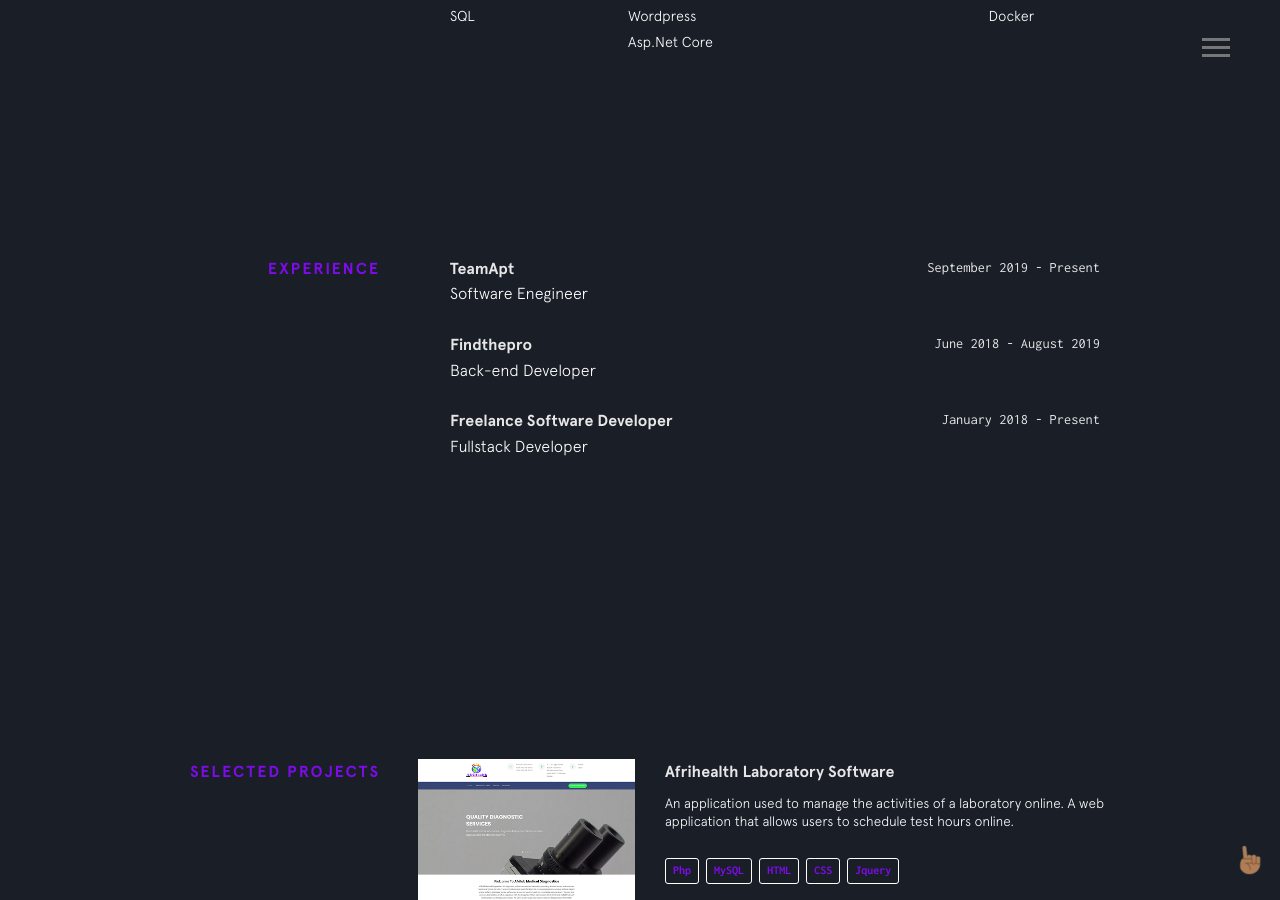
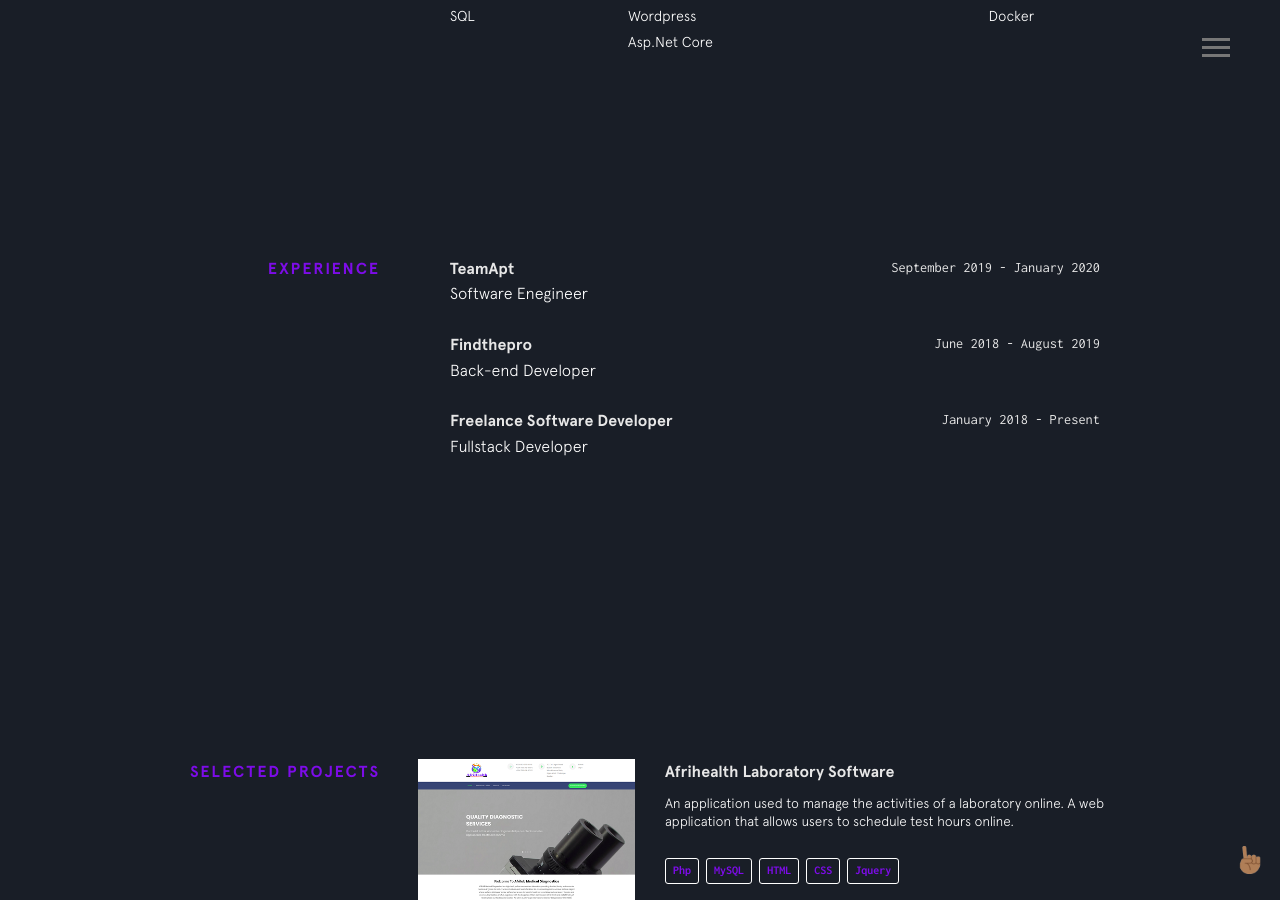
Before and after one commit to netEmmanuel/netemmanuel.github.io, a Jekyll site: the page built from index.html, in a window 1280 px wide and 900 px high, scrolled down 1345 px. Built offline with Jekyll 4.4.1, drawn with Linux system fonts in a browser that asks for light colours.

Commit message:
Left teamapt

```diff
--- a/_data/experience.yml
+++ b/_data/experience.yml
@@ -1,5 +1,5 @@
 - company: TeamApt
-  time: September 2019 - Present
+  time: September 2019 - January 2020
   position: Software Enegineer
 
 - company: Findthepro
```
